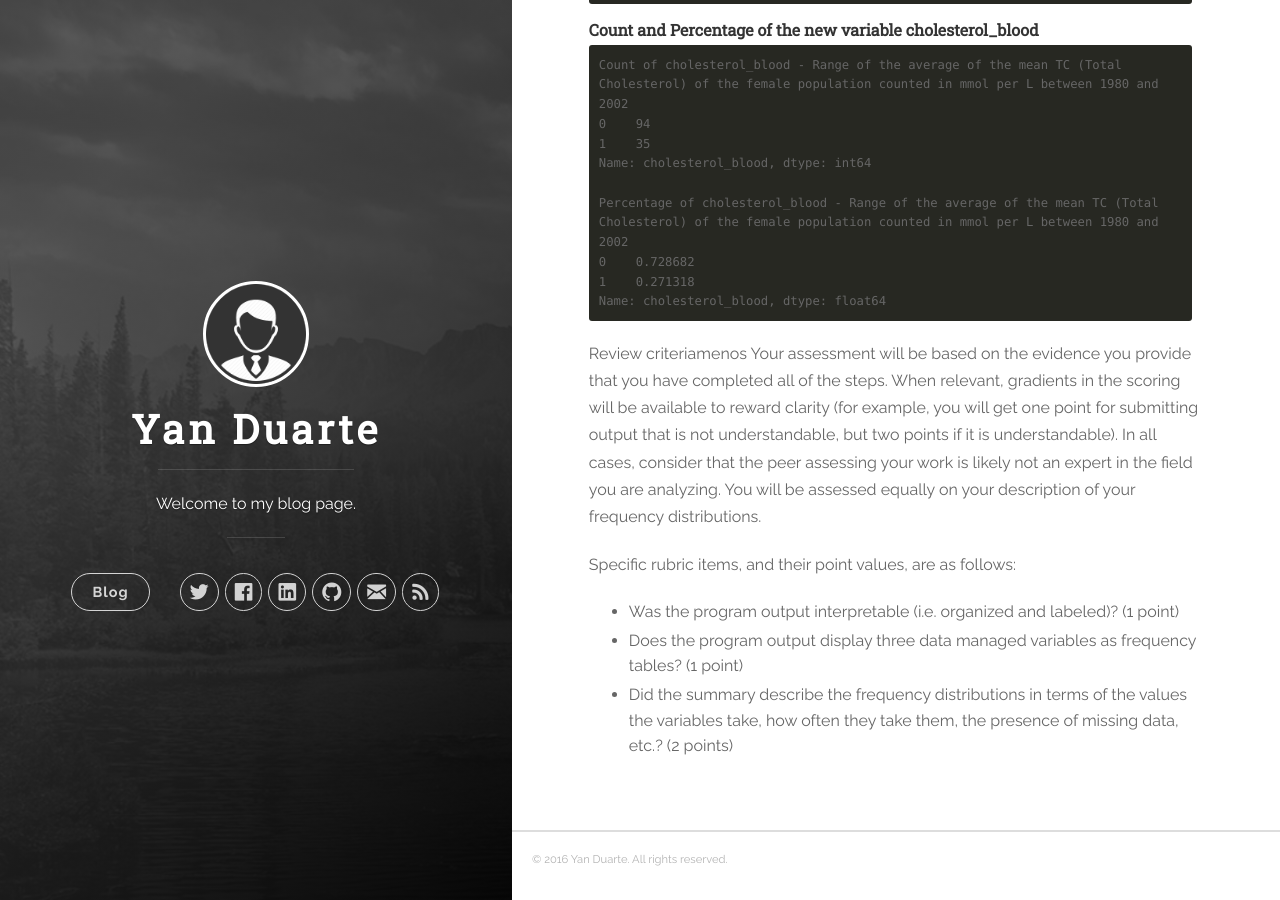
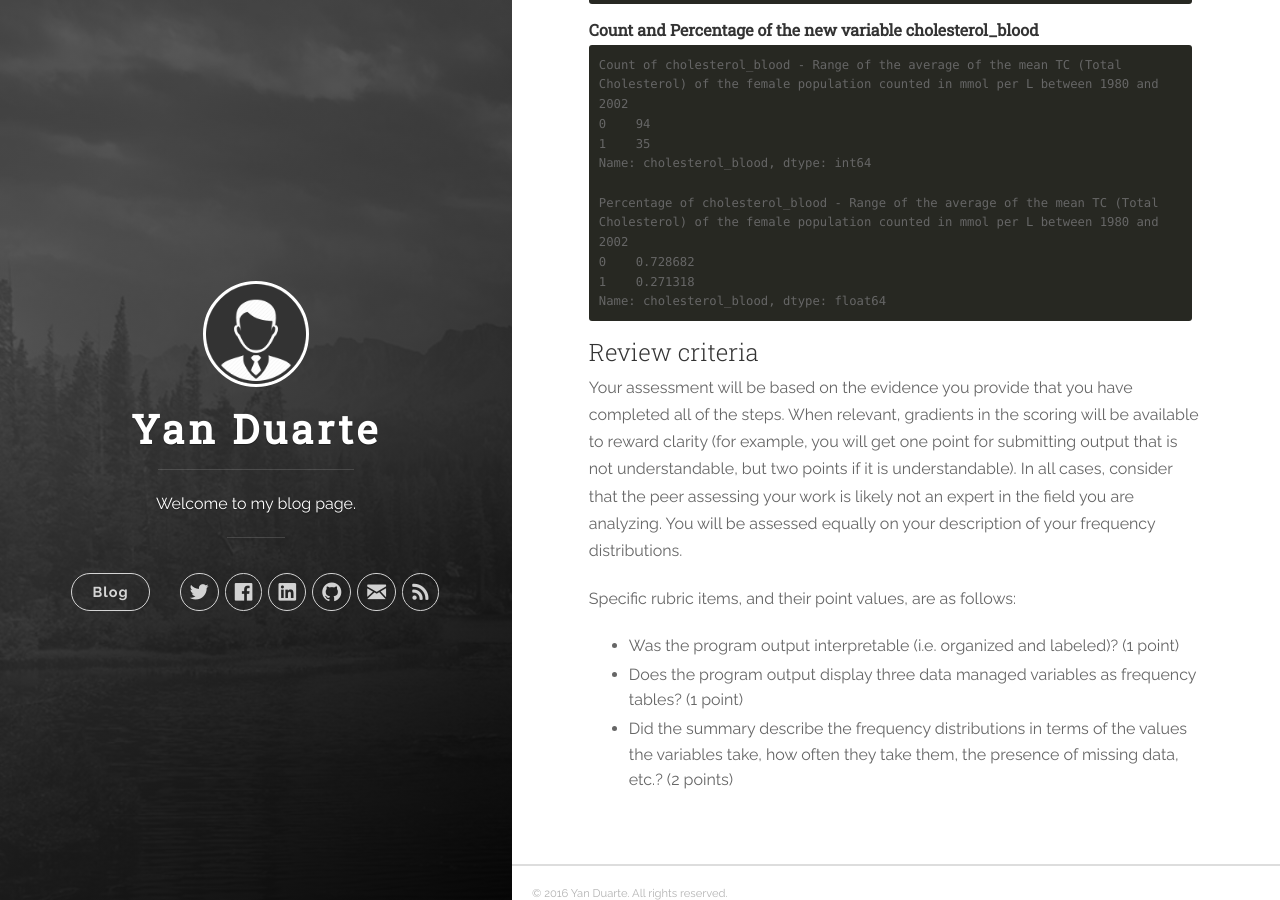
Before and after one commit to yan-duarte/yan-duarte.github.io, a Jekyll site: the page built from _posts/2016-07-11-Assignment3.md, in a window 1280 px wide and 900 px high, scrolled down 4357 px. Built offline with Jekyll 4.4.1, drawn with Linux system fonts in a browser that asks for light colours; nearby versions of some CDN libraries.

Commit message:
Updated 2016-07-11-Assignment3.md

````diff
--- a/_posts/2016-07-11-Assignment3.md
+++ b/_posts/2016-07-11-Assignment3.md
@@ -171,7 +171,7 @@ Percentage of cholesterol_blood - Range of the average of the mean TC (Total Cho
 Name: cholesterol_blood, dtype: float64
 ```
 
-Review criteriamenos
+## Review criteria
 Your assessment will be based on the evidence you provide that you have completed all of the steps. When relevant, gradients in the scoring will be available to reward clarity (for example, you will get one point for submitting output that is not understandable, but two points if it is understandable). In all cases, consider that the peer assessing your work is likely not an expert in the field you are analyzing. You will be assessed equally on your description of your frequency distributions.
 
 Specific rubric items, and their point values, are as follows:
````
